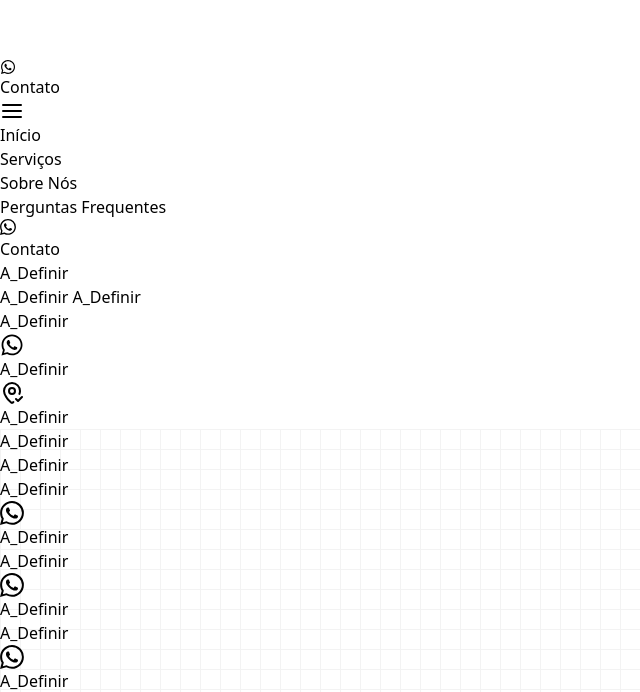
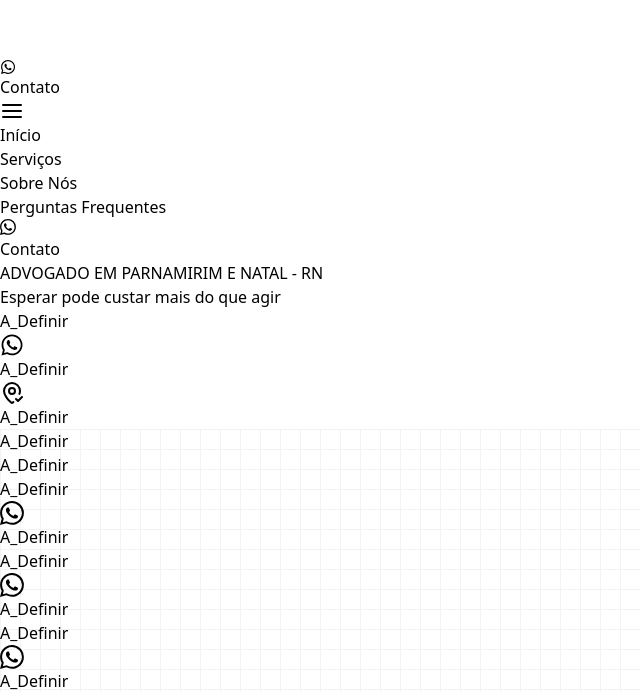
Before and after one commit to Paper-Street-Softwares/LP-Jeovan-Rodrigues, a React (Vite) app: page / in a window 1280 px wide. Shown: the part 112-804 px from the top of the page, without its empty margins (0-640 px from the left). Built offline with nearby package versions, Linux system fonts and the light colour scheme; a web font is replaced by a local one.

Commit message:
fix: Hero

```diff
--- a/src/content/content.jsx
+++ b/src/content/content.jsx
@@ -123,11 +123,11 @@ const content = {
       ctaButtonTextResponsive: "Contato",
     },
     hero: {
-      miniTag: "A_Definir",
+      miniTag: "ADVOGADO EM PARNAMIRIM E NATAL - RN",
       title: (
         <h1 className="mb-[16px]">
-          A_Definir
-          <span className="text-primary"> A_Definir</span>
+          Esperar pode custar mais do que
+          <span className="text-primary"> agir</span>
         </h1>
       ),
       subtitle: "A_Definir",
```
